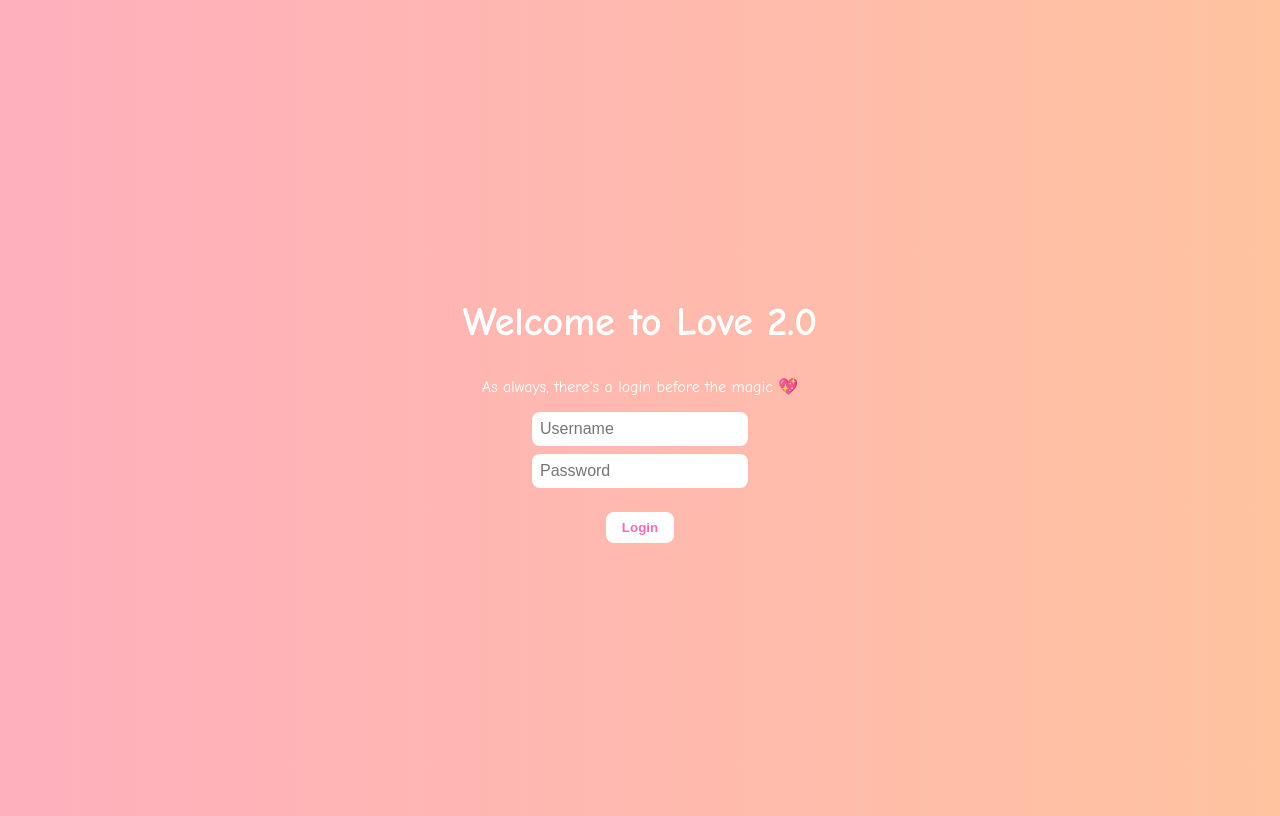
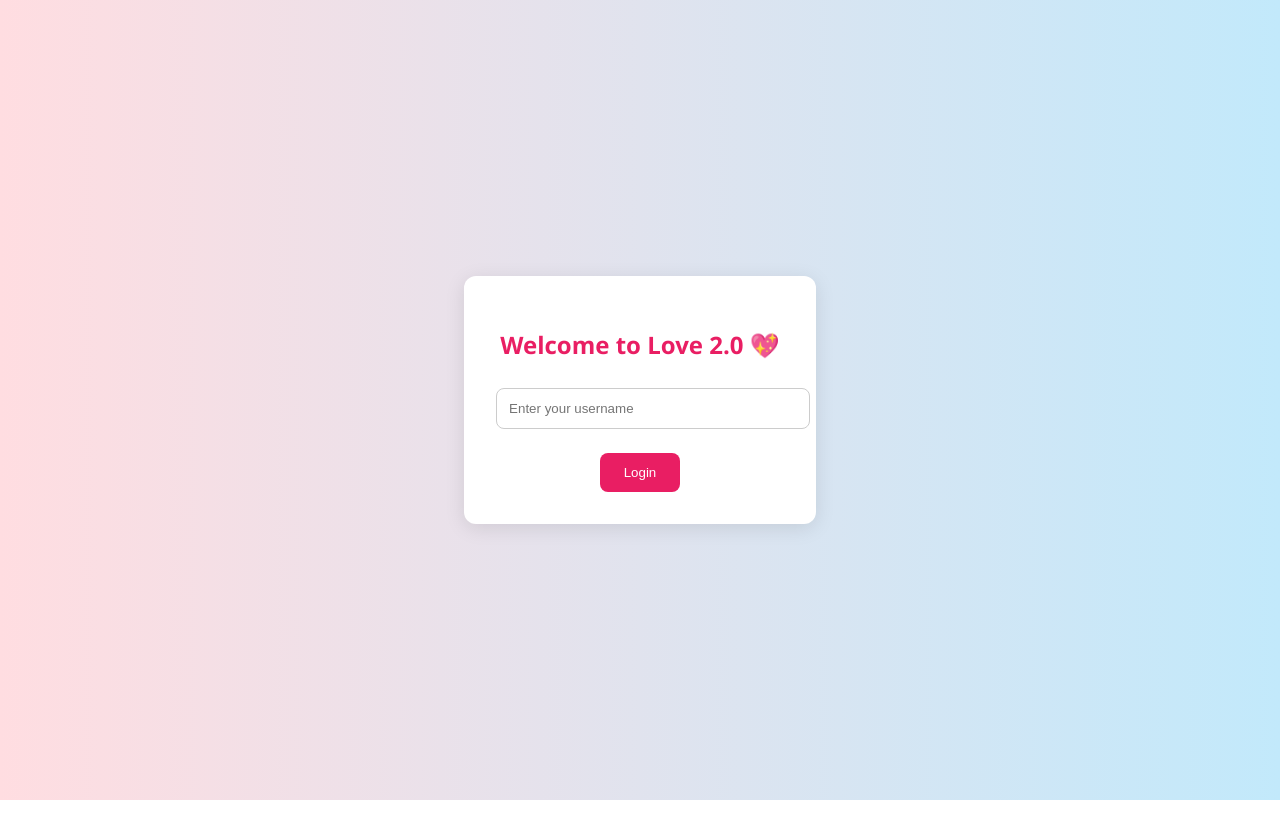
Before and after one commit to ExtinctAur/Pari, a plain HTML site: page index.html in a window 1280 px wide. Drawn offline with Linux system fonts and the light colour scheme.

Commit message:
Update index.html

```diff
--- a/index.html
+++ b/index.html
@@ -1,91 +1,88 @@
 <!DOCTYPE html>
 <html lang="en">
 <head>
-  <meta charset="UTF-8" />
-  <meta name="viewport" content="width=device-width, initial-scale=1.0" />
+  <meta charset="UTF-8">
+  <meta name="viewport" content="width=device-width, initial-scale=1.0">
   <title>Love 2.0 - Login</title>
+  <script src="https://www.gstatic.com/firebasejs/10.12.0/firebase-app.js"></script>
+  <script src="https://www.gstatic.com/firebasejs/10.12.0/firebase-firestore.js"></script>
   <style>
     body {
-      background: linear-gradient(to right, #ffafbd, #ffc3a0);
-      font-family: 'Comic Sans MS', cursive, sans-serif;
+      font-family: 'Segoe UI', Tahoma, Geneva, Verdana, sans-serif;
+      background: linear-gradient(to right, #ffdde1, #c2e9fb);
       display: flex;
       flex-direction: column;
+      align-items: center;
       justify-content: center;
-      align-items: center;
       height: 100vh;
-      color: #fff;
+      margin: 0;
     }
-    h1 {
-      font-size: 2.5rem;
-      margin-bottom: 1rem;
+
+    .login-box {
+      background: white;
+      padding: 2rem;
+      border-radius: 12px;
+      box-shadow: 0 4px 20px rgba(0, 0, 0, 0.1);
+      text-align: center;
     }
+
     input {
-      padding: 0.5rem;
-      border: none;
+      padding: 0.75rem;
+      margin: 0.5rem 0;
+      width: 100%;
       border-radius: 8px;
-      font-size: 1rem;
-      margin-bottom: 0.5rem;
-      width: 200px;
+      border: 1px solid #ccc;
     }
+
     button {
-      margin-top: 1rem;
-      padding: 0.5rem 1rem;
-      background-color: #fff;
-      color: #ff69b4;
+      padding: 0.75rem 1.5rem;
+      background-color: #e91e63;
+      color: white;
       border: none;
       border-radius: 8px;
       cursor: pointer;
-      font-weight: bold;
+      margin-top: 1rem;
+    }
+
+    h2 {
+      color: #e91e63;
     }
   </style>
-  <!-- Firebase SDKs -->
-<script src="https://www.gstatic.com/firebasejs/10.12.0/firebase-app.js"></script>
-<script src="https://www.gstatic.com/firebasejs/10.12.0/firebase-firestore.js"></script>
+</head>
+<body>
+  <div class="login-box">
+    <h2>Welcome to Love 2.0 💖</h2>
+    <input type="text" id="username" placeholder="Enter your username">
+    <button onclick="login()">Login</button>
+  </div>
 
   <script>
-  // Your Firebase config
     const firebaseConfig = {
       apiKey: "AIzaSyCcdppTg2pJc9c0iOig_Hp6pDIDAL6_Kjs",
       authDomain: "pari-ca0b5.firebaseapp.com",
       projectId: "pari-ca0b5",
-  storageBucket: "pari-ca0b5.firebasestorage.app",
+      storageBucket: "pari-ca0b5.appspot.com",
       messagingSenderId: "426313475739",
       appId: "1:426313475739:web:adcb0eb1570a593b62483e",
       measurementId: "G-Y5TJF6Z0MK"
     };
 
-  // Initialize Firebase
     firebase.initializeApp(firebaseConfig);
+    const db = firebase.firestore();
 
-  // Get Firestore
-  const db = firebase.firestore();
-</script>
+    async function login() {
+      const username = document.getElementById('username').value.trim().toLowerCase();
+      if (!username) return alert("Please enter a username");
 
-</head>
-<body>
-  <h1>Welcome to Love 2.0</h1>
-  <p>As always, there's a login before the magic 💖</p>
-
-  <input type="text" id="username" placeholder="Username" />
-  <input type="password" id="password" placeholder="Password" />
-  <button onclick="checkLogin()">Login</button>
-
-  <script>
-    function checkLogin() {
-  const user = document.getElementById("username").value.toLowerCase();
-  const pass = document.getElementById("password").value;
-
-  if (user === "pari" && pass === "1 year") {
-    localStorage.setItem("loggedInUser", "Pari"); // <== FIXED
-    window.location.href = "main.html";
-  } else if (user === "sharvil" && pass === "123") {
-    localStorage.setItem("loggedInUser", "Sharvil"); // <== FIXED
-    window.location.href = "admin.html";
-  } else {
-    alert("Nope, wrong credentials. Try again cutie or mastermind.");
-  }
+      const userRef = db.collection("tokens").doc(username);
+      const doc = await userRef.get();
+      if (!doc.exists) {
+        await userRef.set({ count: 0 });
       }
 
+      localStorage.setItem("currentUser", username);
+      window.location.href = "home.html";
+    }
   </script>
 </body>
 </html>
```
Lines whose indentation alone changed are shown as unchanged.
